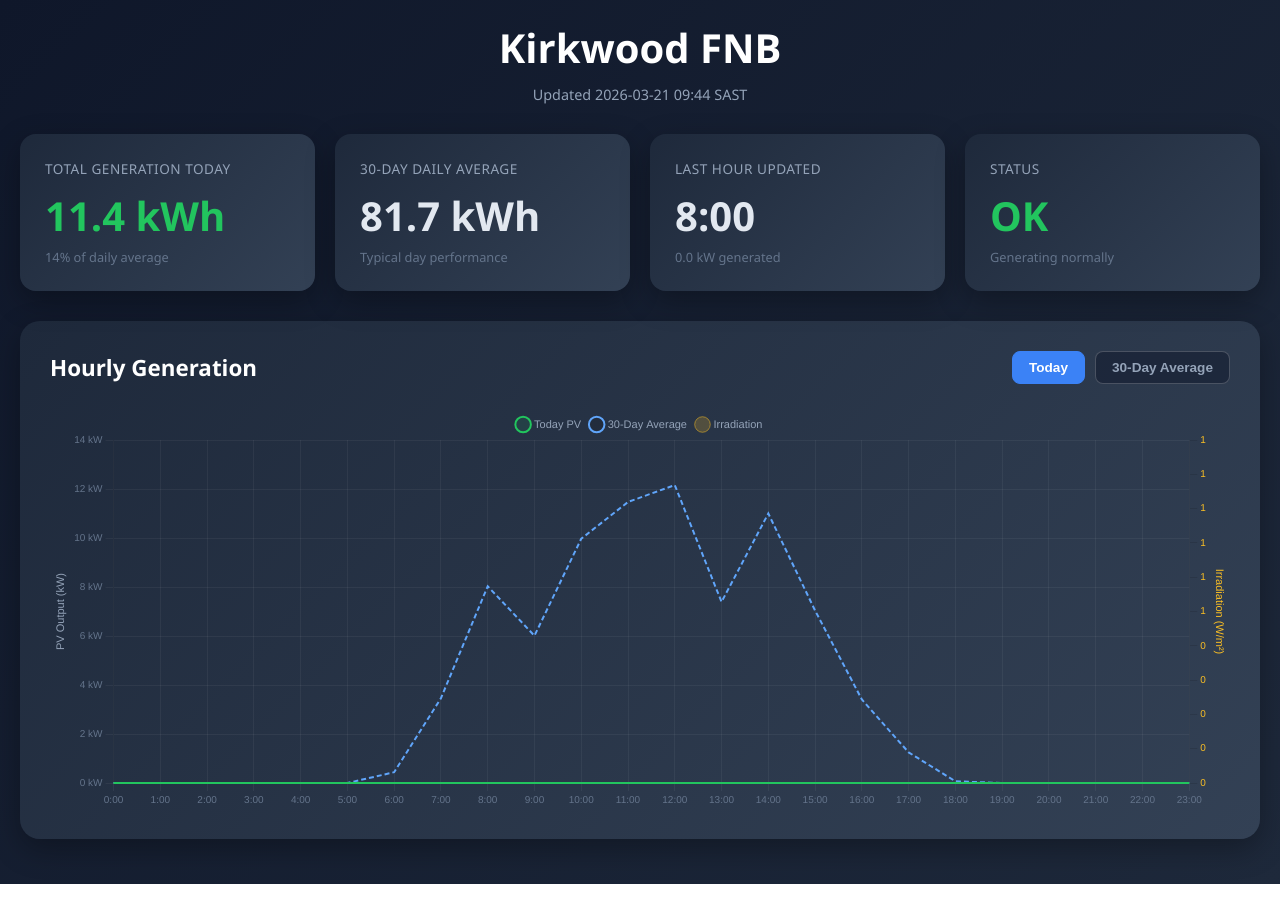
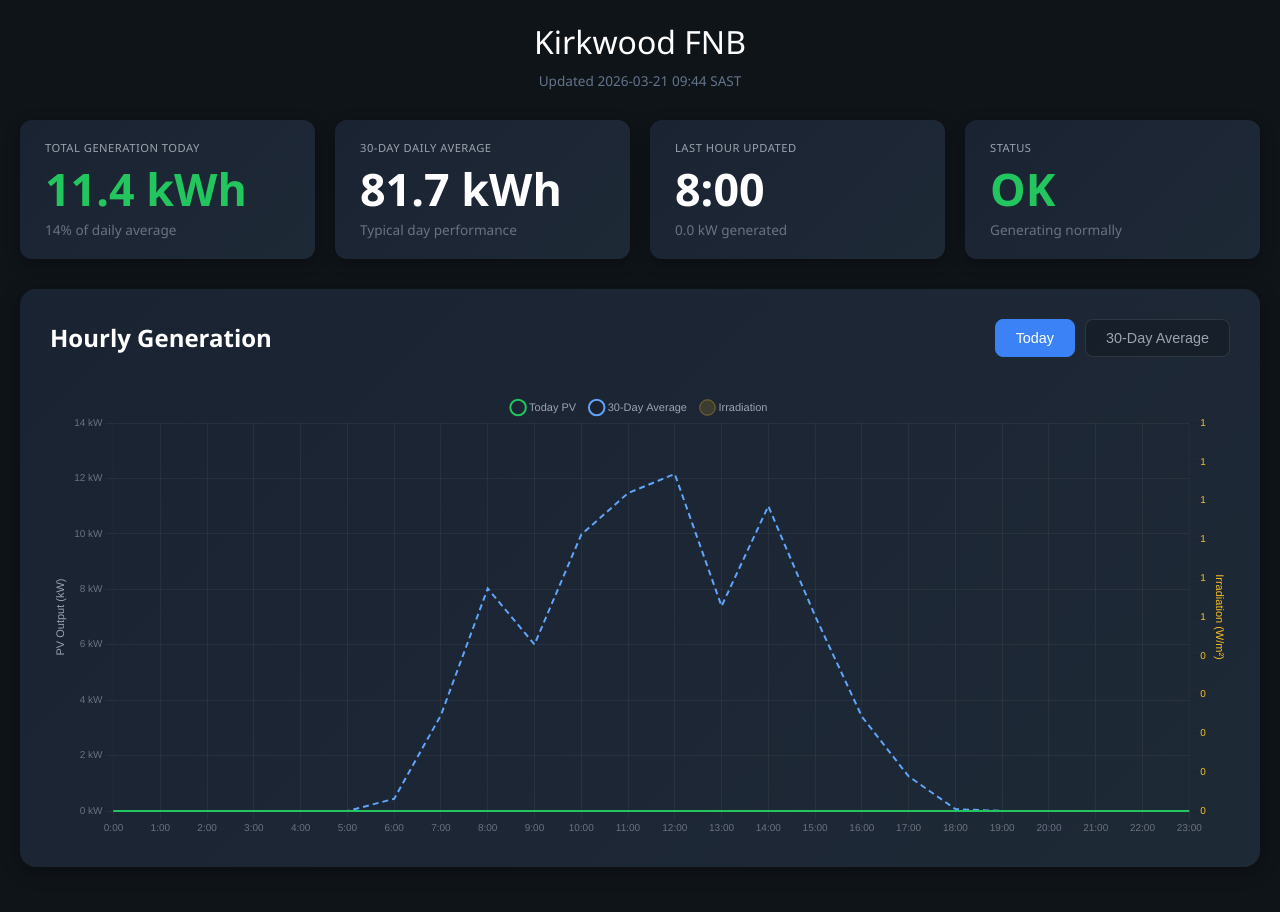
Before and after one commit to GenergyDashboard/Kirkwood-Sites---PV-Alert-Dashboard, a plain HTML site: page kirkwood-fnb/index.html in a window 1280 px wide. Before the commit the page ends 884 px from the top, so only its background shows below. Drawn offline with nearby package versions, Linux system fonts and the light colour scheme.

Commit message:
Update index.html

```diff
--- a/kirkwood-fnb/index.html
+++ b/kirkwood-fnb/index.html
@@ -3,7 +3,7 @@
 <head>
     <meta charset="UTF-8">
     <meta name="viewport" content="width=device-width, initial-scale=1.0">
-    <title>Kirkwood FNB - PV Monitoring Dashboard</title>
+    <title>Addo Spar - PV Monitoring Dashboard</title>
     <script src="https://cdn.jsdelivr.net/npm/chart.js@4.4.0/dist/chart.umd.min.js"></script>
     <style>
         * {
@@ -14,14 +14,14 @@
 
         body {
             font-family: 'Segoe UI', Tahoma, Geneva, Verdana, sans-serif;
-            background: linear-gradient(135deg, #0f172a 0%, #1e293b 100%);
+            background: #0f1419;
             color: #e2e8f0;
             min-height: 100vh;
             padding: 20px;
         }
 
         .container {
-            max-width: 1400px;
+            max-width: 1600px;
             margin: 0 auto;
         }
 
@@ -31,14 +31,15 @@
         }
 
         .header h1 {
-            font-size: 2.5rem;
-            margin-bottom: 10px;
+            font-size: 2rem;
+            margin-bottom: 8px;
             color: #fff;
+            font-weight: 500;
         }
 
         .last-updated {
-            color: #94a3b8;
-            font-size: 0.9rem;
+            color: #64748b;
+            font-size: 0.85rem;
         }
 
         .stats-grid {
@@ -49,24 +50,26 @@
         }
 
         .stat-card {
-            background: linear-gradient(135deg, #1e293b 0%, #334155 100%);
-            border-radius: 16px;
-            padding: 25px;
-            box-shadow: 0 10px 30px rgba(0, 0, 0, 0.3);
+            background: linear-gradient(135deg, #1a2332 0%, #1e2936 100%);
+            border-radius: 12px;
+            padding: 20px 25px;
+            box-shadow: 0 4px 15px rgba(0, 0, 0, 0.3);
         }
 
         .stat-label {
-            color: #94a3b8;
-            font-size: 0.85rem;
-            margin-bottom: 10px;
+            color: #9ca3af;
+            font-size: 0.7rem;
+            margin-bottom: 12px;
             text-transform: uppercase;
             letter-spacing: 0.5px;
+            font-weight: 500;
         }
 
         .stat-value {
-            font-size: 2.5rem;
+            font-size: 2.8rem;
             font-weight: 700;
-            margin-bottom: 5px;
+            margin-bottom: 8px;
+            line-height: 1;
         }
 
         .stat-value.ok { color: #22c55e; }
@@ -74,29 +77,29 @@
         .stat-value.offline { color: #ef4444; }
 
         .stat-sublabel {
-            color: #64748b;
-            font-size: 0.8rem;
+            color: #6b7280;
+            font-size: 0.85rem;
         }
 
         .chart-section {
-            background: linear-gradient(135deg, #1e293b 0%, #334155 100%);
-            border-radius: 20px;
+            background: linear-gradient(135deg, #1a2332 0%, #1e2936 100%);
+            border-radius: 16px;
             padding: 30px;
             margin-bottom: 25px;
-            box-shadow: 0 10px 30px rgba(0, 0, 0, 0.3);
+            box-shadow: 0 4px 20px rgba(0, 0, 0, 0.3);
         }
 
         .chart-header {
             display: flex;
             justify-content: space-between;
             align-items: center;
-            margin-bottom: 25px;
+            margin-bottom: 30px;
             flex-wrap: wrap;
             gap: 15px;
         }
 
         .chart-title {
-            font-size: 1.4rem;
+            font-size: 1.5rem;
             font-weight: 600;
             color: #fff;
         }
@@ -104,23 +107,22 @@
         .chart-controls {
             display: flex;
             gap: 10px;
-            align-items: center;
         }
 
         .toggle-btn {
-            padding: 8px 16px;
+            padding: 10px 20px;
             border-radius: 8px;
-            border: 1px solid rgba(255, 255, 255, 0.2);
-            background: rgba(15, 23, 42, 0.5);
-            color: #94a3b8;
+            border: 1px solid rgba(255, 255, 255, 0.1);
+            background: rgba(15, 20, 25, 0.4);
+            color: #9ca3af;
             cursor: pointer;
-            font-size: 0.85rem;
-            font-weight: 600;
+            font-size: 0.9rem;
+            font-weight: 500;
             transition: all 0.3s;
         }
 
         .toggle-btn:hover {
-            background: rgba(59, 130, 246, 0.3);
+            background: rgba(59, 130, 246, 0.2);
             border-color: #3b82f6;
             color: #60a5fa;
         }
@@ -133,7 +135,7 @@
 
         .chart-container {
             position: relative;
-            height: 400px;
+            height: 450px;
         }
 
         .loading {
@@ -145,14 +147,14 @@
 
         @media (max-width: 768px) {
             .header h1 {
-                font-size: 2rem;
+                font-size: 1.5rem;
             }
             .chart-header {
                 flex-direction: column;
                 align-items: flex-start;
             }
             .chart-container {
-                height: 300px;
+                height: 350px;
             }
         }
     </style>
@@ -161,28 +163,28 @@
     <div class="container">
         <div class="header">
             <h1 id="siteName">Addo Spar</h1>
-            <div class="last-updated" id="lastUpdated">Updated: Loading...</div>
+            <div class="last-updated" id="lastUpdated">Loading...</div>
         </div>
 
         <div class="stats-grid">
             <div class="stat-card">
                 <div class="stat-label">Total Generation Today</div>
-                <div class="stat-value" id="totalKwh">-- kWh</div>
+                <div class="stat-value ok" id="totalKwh">-- kWh</div>
                 <div class="stat-sublabel" id="statusLabel">Loading...</div>
             </div>
             <div class="stat-card">
                 <div class="stat-label">30-Day Daily Average</div>
-                <div class="stat-value" id="avgKwh">-- kWh</div>
+                <div class="stat-value" id="avgKwh" style="color: #fff;">-- kWh</div>
                 <div class="stat-sublabel">Typical day performance</div>
             </div>
             <div class="stat-card">
                 <div class="stat-label">Last Hour Updated</div>
-                <div class="stat-value" id="lastHour">--:00</div>
+                <div class="stat-value" id="lastHour" style="color: #fff;">--:00</div>
                 <div class="stat-sublabel" id="lastHourKwh">-- kW generated</div>
             </div>
             <div class="stat-card">
                 <div class="stat-label">Status</div>
-                <div class="stat-value" id="status">--</div>
+                <div class="stat-value ok" id="status">--</div>
                 <div class="stat-sublabel" id="statusDetail">--</div>
             </div>
         </div>
@@ -204,7 +206,6 @@
     </div>
 
     <script>
-        // Configuration - CHANGE THESE FOR EACH SITE
         const SITE_CONFIG = {
             name: "Kirkwood FNB",
             dataUrl: "./data/processed.json"
@@ -214,10 +215,7 @@
         let hourlyChart = null;
         let currentChartMode = 'today';
 
-        // Load data on page load
         loadData();
-
-        // Auto-refresh every hour
         setInterval(loadData, 3600000);
 
         async function loadData() {
@@ -239,12 +237,10 @@
         function updateDashboard() {
             const stats = dashboardData.stats_30day || {};
 
-            // Update header
             document.getElementById('siteName').textContent = SITE_CONFIG.name;
             document.getElementById('lastUpdated').textContent =
                 `Updated ${dashboardData.last_updated || 'N/A'}`;
 
-            // Update stats cards
             const totalKwh = dashboardData.total_kwh || 0;
             const avgKwh = stats.daily_avg || 0;
             const status = dashboardData.status || 'offline';
@@ -261,7 +257,6 @@
             document.getElementById('lastHour').textContent = lastHour + ':00';
             document.getElementById('lastHourKwh').textContent = lastHourValue.toFixed(1) + ' kW generated';
 
-            // Status
             const statusText = status.toUpperCase();
             document.getElementById('status').textContent = statusText;
             document.getElementById('status').className = `stat-value ${status}`;
@@ -292,13 +287,13 @@
             }
 
             const chartData = currentChartMode === 'today' ? {
-                labels: hours.map(h => `${h}:00`),
+                labels: hours.map(h => h + ':00'),
                 datasets: [
                     {
                         label: 'Irradiation',
                         data: irradiation,
-                        backgroundColor: 'rgba(251, 191, 36, 0.2)',
-                        borderColor: 'rgba(251, 191, 36, 0.5)',
+                        backgroundColor: 'rgba(251, 191, 36, 0.15)',
+                        borderColor: 'rgba(251, 191, 36, 0.4)',
                         borderWidth: 1,
                         fill: true,
                         yAxisID: 'y1',
@@ -310,7 +305,7 @@
                         data: stats.hourly_avg || new Array(24).fill(0),
                         borderColor: '#60a5fa',
                         borderWidth: 2,
-                        borderDash: [5, 3],
+                        borderDash: [6, 4],
                         fill: false,
                         pointRadius: 0,
                         order: 2
@@ -319,23 +314,22 @@
                         label: 'Today PV',
                         data: hourlyPv,
                         borderColor: '#22c55e',
-                        backgroundColor: 'rgba(34, 197, 94, 0.1)',
+                        backgroundColor: 'transparent',
                         borderWidth: 2,
-                        fill: true,
+                        fill: false,
                         pointRadius: 0,
                         order: 1
                     }
                 ]
             } : {
-                labels: hours.map(h => `${h}:00`),
+                labels: hours.map(h => h + ':00'),
                 datasets: [
                     {
                         label: 'Min-Max Range',
                         data: stats.hourly_min || new Array(24).fill(0),
-                        backgroundColor: 'rgba(156, 163, 175, 0.1)',
-                        borderColor: 'rgba(156, 163, 175, 0.4)',
+                        backgroundColor: 'rgba(107, 114, 128, 0.15)',
+                        borderColor: 'rgba(107, 114, 128, 0.3)',
                         borderWidth: 1,
-                        borderDash: [5, 5],
                         fill: '+1',
                         pointRadius: 0,
                         order: 5
@@ -344,19 +338,17 @@
                         label: '',
                         data: stats.hourly_max || new Array(24).fill(0),
                         backgroundColor: 'transparent',
-                        borderColor: 'rgba(156, 163, 175, 0.4)',
+                        borderColor: 'rgba(107, 114, 128, 0.3)',
                         borderWidth: 1,
-                        borderDash: [5, 5],
                         pointRadius: 0,
                         order: 5
                     },
                     {
                         label: 'P10-P90',
                         data: stats.hourly_p10 || new Array(24).fill(0),
-                        backgroundColor: 'rgba(156, 163, 175, 0.15)',
-                        borderColor: 'rgba(156, 163, 175, 0.5)',
+                        backgroundColor: 'rgba(107, 114, 128, 0.2)',
+                        borderColor: 'rgba(107, 114, 128, 0.4)',
                         borderWidth: 1,
-                        borderDash: [3, 3],
                         fill: '+1',
                         pointRadius: 0,
                         order: 4
@@ -365,9 +357,8 @@
                         label: '',
                         data: stats.hourly_p90 || new Array(24).fill(0),
                         backgroundColor: 'transparent',
-                        borderColor: 'rgba(156, 163, 175, 0.5)',
+                        borderColor: 'rgba(107, 114, 128, 0.4)',
                         borderWidth: 1,
-                        borderDash: [3, 3],
                         pointRadius: 0,
                         order: 4
                     },
@@ -375,8 +366,8 @@
                         label: 'P25-P75',
                         data: stats.hourly_p25 || new Array(24).fill(0),
                         backgroundColor: 'rgba(34, 197, 94, 0.2)',
-                        borderColor: 'rgba(34, 197, 94, 0.6)',
-                        borderWidth: 2,
+                        borderColor: 'rgba(34, 197, 94, 0.5)',
+                        borderWidth: 1.5,
                         fill: '+1',
                         pointRadius: 0,
                         order: 3
@@ -385,8 +376,8 @@
                         label: '',
                         data: stats.hourly_p75 || new Array(24).fill(0),
                         backgroundColor: 'transparent',
-                        borderColor: 'rgba(34, 197, 94, 0.6)',
-                        borderWidth: 2,
+                        borderColor: 'rgba(34, 197, 94, 0.5)',
+                        borderWidth: 1.5,
                         pointRadius: 0,
                         order: 3
                     },
@@ -394,7 +385,7 @@
                         label: 'Median (P50)',
                         data: stats.hourly_avg || new Array(24).fill(0),
                         borderColor: '#22c55e',
-                        borderWidth: 3,
+                        borderWidth: 2.5,
                         borderDash: [8, 4],
                         fill: false,
                         pointRadius: 0,
@@ -417,35 +408,23 @@
                         legend: {
                             display: true,
                             position: 'top',
+                            align: 'center',
                             labels: {
-                                color: '#94a3b8',
+                                color: '#9ca3af',
                                 font: { size: 11 },
                                 usePointStyle: true,
+                                padding: 15,
                                 filter: (item) => item.text !== ''
                             }
                         },
                         tooltip: {
-                            backgroundColor: 'rgba(15, 23, 42, 0.95)',
+                            backgroundColor: 'rgba(15, 20, 25, 0.95)',
                             titleColor: '#e2e8f0',
                             bodyColor: '#cbd5e1',
                             borderColor: 'rgba(255, 255, 255, 0.1)',
                             borderWidth: 1,
                             padding: 12,
-                            displayColors: true,
-                            callbacks: {
-                                label: function(context) {
-                                    let label = context.dataset.label || '';
-                                    if (label && label !== '') {
-                                        label += ': ';
-                                    }
-                                    if (context.dataset.yAxisID === 'y1') {
-                                        label += context.parsed.y.toFixed(0) + ' W/m²';
-                                    } else {
-                                        label += context.parsed.y.toFixed(1) + ' kW';
-                                    }
-                                    return label;
-                                }
-                            }
+                            displayColors: true
                         }
                     },
                     scales: {
@@ -455,7 +434,7 @@
                                 drawBorder: false
                             },
                             ticks: {
-                                color: '#64748b',
+                                color: '#6b7280',
                                 font: { size: 10 }
                             }
                         },
@@ -467,7 +446,7 @@
                                 drawBorder: false
                             },
                             ticks: {
-                                color: '#64748b',
+                                color: '#6b7280',
                                 font: { size: 10 },
                                 callback: function(value) {
                                     return value.toFixed(0) + ' kW';
@@ -476,7 +455,7 @@
                             title: {
                                 display: true,
                                 text: 'PV Output (kW)',
-                                color: '#94a3b8',
+                                color: '#9ca3af',
                                 font: { size: 11 }
                             }
                         },
@@ -508,7 +487,6 @@
         function switchChartMode(mode) {
             currentChartMode = mode;
 
-            // Update button states
             document.querySelectorAll('.toggle-btn').forEach(btn => {
                 btn.classList.remove('active');
             });
```
